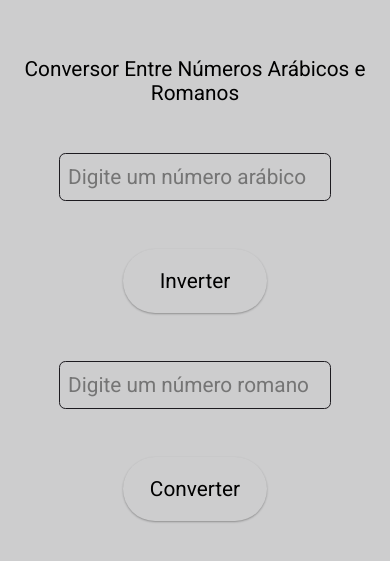
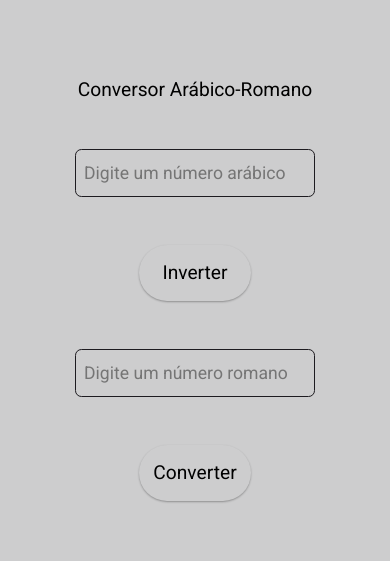
Before and after one commit to DavidGaleno/desafios, a React (Vite) app: page / in a window 390 px wide. Shown: the part 133-694 px from the top of the page. Built offline with nearby package versions, Linux system fonts and the light colour scheme.

Commit message:
finish-regex-layout

```diff
--- a/src/components/ConversorNumeros/index.tsx
+++ b/src/components/ConversorNumeros/index.tsx
@@ -22,7 +22,7 @@ export const ConversorNumero = () => {
         const numeroInserido = e.target.value.toUpperCase()
 
 
-        if (!padraoNumeroRomano.test(numeroInserido)) e.preventDefault()
+        if (!padraoNumeroRomano.test(numeroInserido)) setNumeroRomano(numeroRomano)
         else { setNumeroRomano(numeroInserido) }
 
     }
@@ -168,21 +168,21 @@ export const ConversorNumero = () => {
     return (
         <div className={styles.container}>
             <div className={styles.conversorContainer}>
-                <h1 className={styles.title}>Conversor Entre Números Arábicos e Romanos</h1>
+                <h1 className={styles.title}>Conversor Arábico-Romano</h1>
                 {ordem ? <div className={styles.numbers}>
-                    <input value={numeroRomano} type="text" className={styles.numeroArabico} onChange={(e) => {
+                    <input value={numeroRomano} type="text" className={styles.numero} onChange={(e) => {
                         trocarValor(e)
                         validarNumeroRomano(e)
                     }} name="numeroRomano" id="numeroRomano" placeholder='Digite um número romano' />
                     <button onClick={() => setOrdem(!ordem)} className={styles.conversor}>Inverter</button>
-                    <input value={numeroArabico} type="number" className={styles.numeroArabico} name="numeroArabico" id="numeroArabico" placeholder='Digite um número arábico' onChange={(e) => {
+                    <input value={numeroArabico} type="number" className={styles.numero} name="numeroArabico" id="numeroArabico" placeholder='Digite um número arábico' onChange={(e) => {
                         validarNumeroArabico(e)
                         trocarValor(e)
                     }} />
                 </div>
                     :
                     <div className={styles.numbers}>
-                        <input value={numeroArabico} type="number" className={styles.numeroArabico} name="numeroArabico" id="numeroArabico" placeholder='Digite um número arábico' onChange={(e) => {
+                        <input value={numeroArabico} type="number" className={styles.numero} name="numeroArabico" id="numeroArabico" placeholder='Digite um número arábico' onChange={(e) => {
                             validarNumeroArabico(e)
                             trocarValor(e)
                         }} />
@@ -191,7 +191,7 @@ export const ConversorNumero = () => {
                             trocarValor(e)
                             validarNumeroRomano(e)
                         }
-                        } className={styles.numeroArabico} name="numeroRomano" id="numeroRomano" placeholder='Digite um número romano' />
+                        } className={styles.numero} name="numeroRomano" id="numeroRomano" placeholder='Digite um número romano' />
 
                     </div>}
                 <button onClick={() => converterNumero()} className={styles.conversor}>Converter</button>
--- a/src/components/ConversorNumeros/styles.module.css
+++ b/src/components/ConversorNumeros/styles.module.css
@@ -22,7 +22,7 @@
     text-align: center;
 }
 
-.numeroArabico {
+.numero {
     height: 3rem;
     width: 17rem;
     font-size: 1.3rem;
@@ -75,7 +75,17 @@
     gap: 3rem;
    }
    .title{
-    font-size: 1.3rem;
+    font-size: 1.2rem;
+   }
+   .conversor{
+    font-size: 1.2rem;
+    height: 3.5rem;
+    width: 7rem;
+   }
+   .numero{
+    height: 3rem;
+    width: 15rem;
+    font-size: 1.1rem;
    }
    .container{
     padding: 1rem;
```
